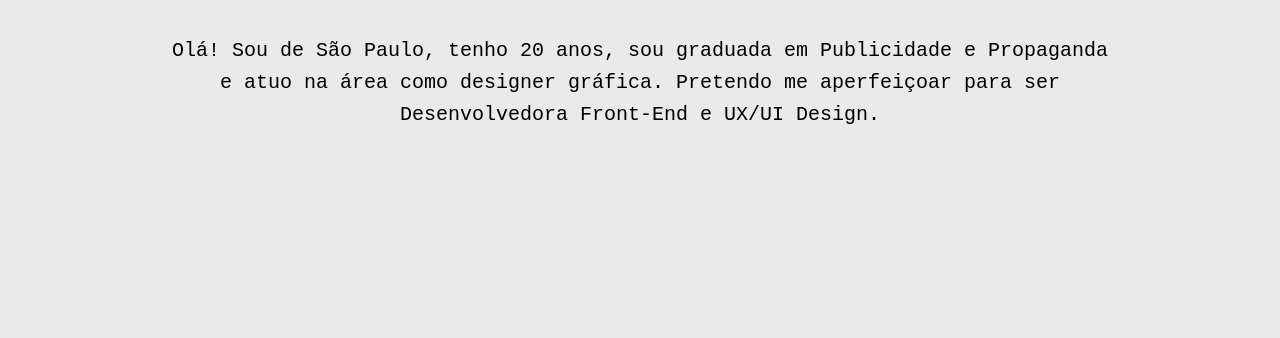
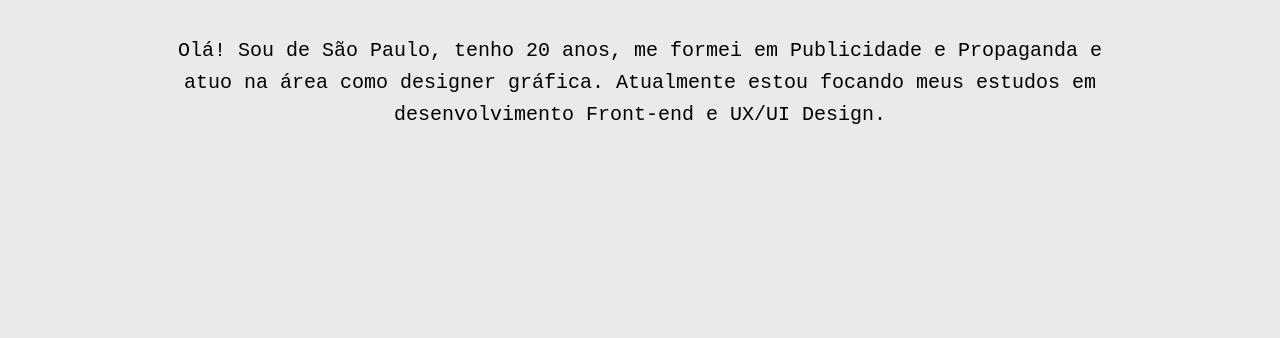
Before and after one commit to GabisRocha/PortfolioGabi, a plain HTML site: page index.html in a window 1280 px wide. Shown: the part 462-800 px from the top of the page. Drawn offline with Linux system fonts and the light colour scheme.

Commit message:
Update index.html
Alteração de texto biografia

```diff
--- a/index.html
+++ b/index.html
@@ -38,7 +38,7 @@
                     <h2 class="profissao">Designer e Desenvolvedora Web</h2>
                 </div>
                 <div class="texto-sobre">
-                    Olá! Sou de São Paulo, tenho 20 anos, sou graduada em Publicidade e Propaganda e atuo na área como designer gráfica. Pretendo me aperfeiçoar para ser Desenvolvedora Front-End e UX/UI Design.
+                    Olá! Sou de São Paulo, tenho 20 anos, me formei em Publicidade e Propaganda e atuo na área como designer gráfica. Atualmente estou focando meus estudos em desenvolvimento Front-end e UX/UI Design.
                 </div>
             </article>
         </section>
```
